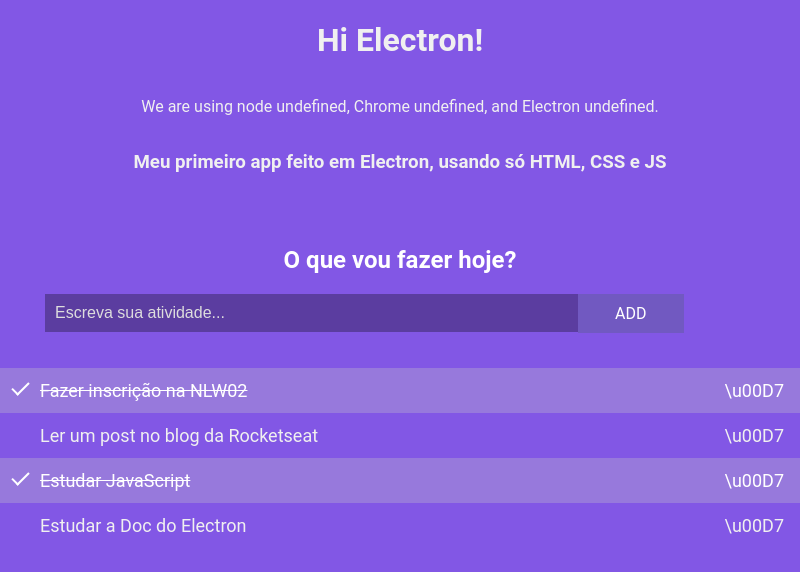
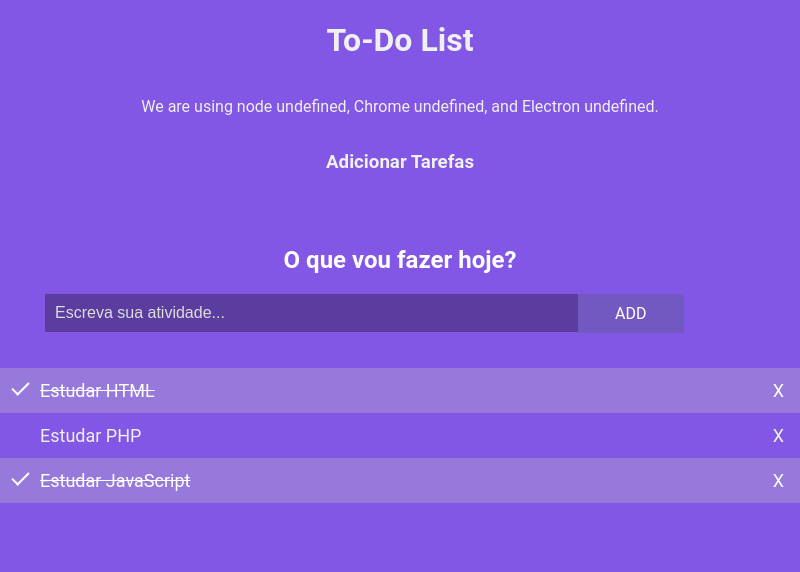
Before and after one commit to ElbertRibeiro/todolist-electronjs, an Electron app: page index.html in a window 800 px wide. Drawn offline with Linux system fonts and the light colour scheme; a web font is replaced by a local one.

Commit message:
Atualização index.html e index.js

```diff
--- a/index.html
+++ b/index.html
@@ -1,7 +1,7 @@
 <html>
    <head>
       <meta charset="UTF-8">
-      <title>Hello Rocketseat</title>
+      <title>To-Do List</title>
       <!-- <https://electronjs.org/docs/tutorial/security#csp-meta-tag> -->
       <meta http-equiv="Content-Security-Policy" content="script-src 'self' 'unsafe-inline';" />
       <!--Importo o a fonte Roboto do Google Fonts -->
@@ -130,13 +130,13 @@
    </head>
    <body>
       <div class="intro">
-         <h1>Hi Electron!</h1>
+         <h1>To-Do List</h1>
          <p>
             We are using node <script>document.write(process.versions.node)</script>,
             Chrome <script>document.write(process.versions.chrome)</script>,
             and Electron <script>document.write(process.versions.electron)</script>.
          </p>
-         <h3>Meu primeiro app feito em Electron, usando só HTML, CSS e JS</h3>
+         <h3>Adicionar Tarefas</h3>
       </div>
       <div class="card__todo">
          <h2>O que vou fazer hoje?</h2>
@@ -144,10 +144,9 @@
          <span onclick="addNewTodo()" class="btn__add">ADD</span>
       </div>
       <ul id="ulTodo">
-         <li class="checked">Fazer inscrição na NLW02</li>
-         <li>Ler um post no blog da Rocketseat</li>
+         <li class="checked">Estudar HTML</li>
+         <li>Estudar PHP</li>
          <li class="checked">Estudar JavaScript</li>
-         <li>Estudar a Doc do Electron</li>
       </ul>
       <script>
          console.log(" ---> Lendo o arquivo todos.js");
@@ -156,7 +155,7 @@
          const myNodelist = document.querySelectorAll("li");
          myNodelist.forEach((_, index) => {
            let span = document.createElement("span");
-           let iconDelete = document.createTextNode("\\u00D7");
+           let iconDelete = document.createTextNode("X");
            span.className = "close";
            span.appendChild(iconDelete);
            myNodelist[index].appendChild(span);
@@ -200,7 +199,7 @@
            document.getElementById("inputTodo").value = "";
 
            const span = document.createElement("SPAN");
-           const iconDelete = document.createTextNode("\\u00D7");
+           const iconDelete = document.createTextNode("X");
            span.className = "close";
            span.appendChild(iconDelete);
            li.appendChild(span);
```
Also changed, not shown: index.js (+3 -21 lines).
